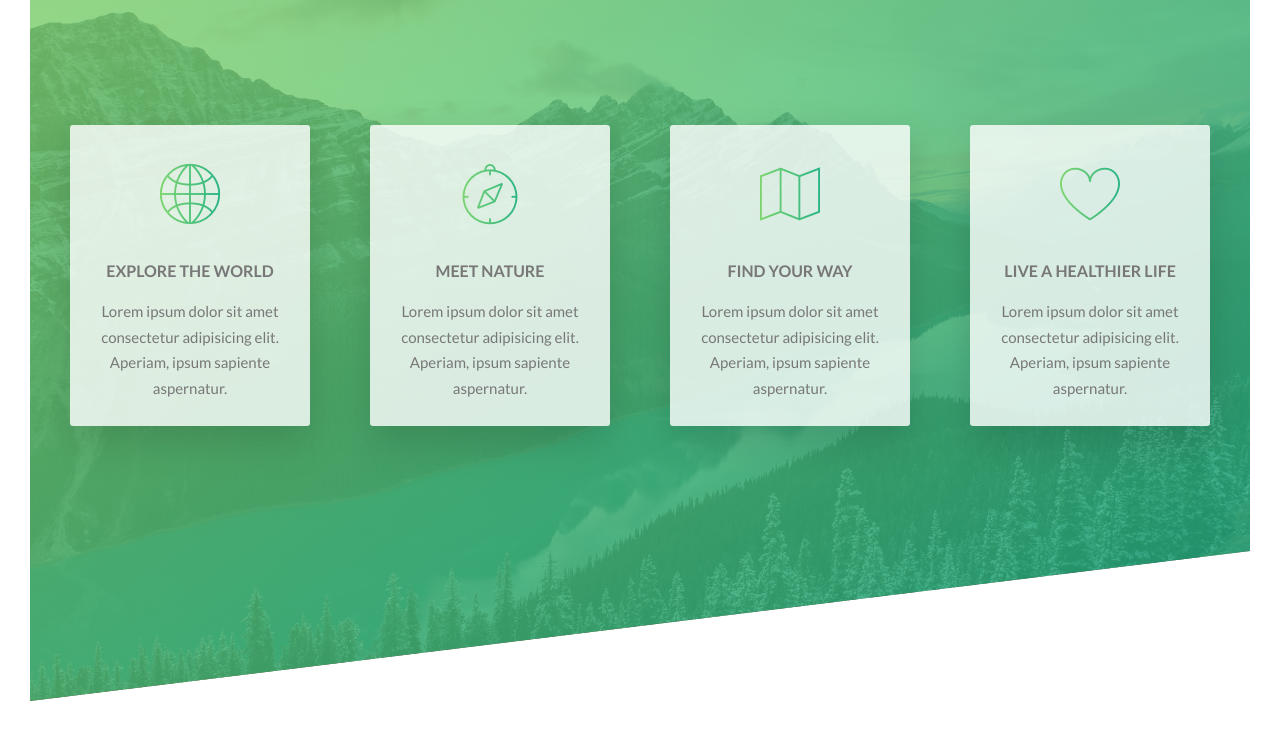
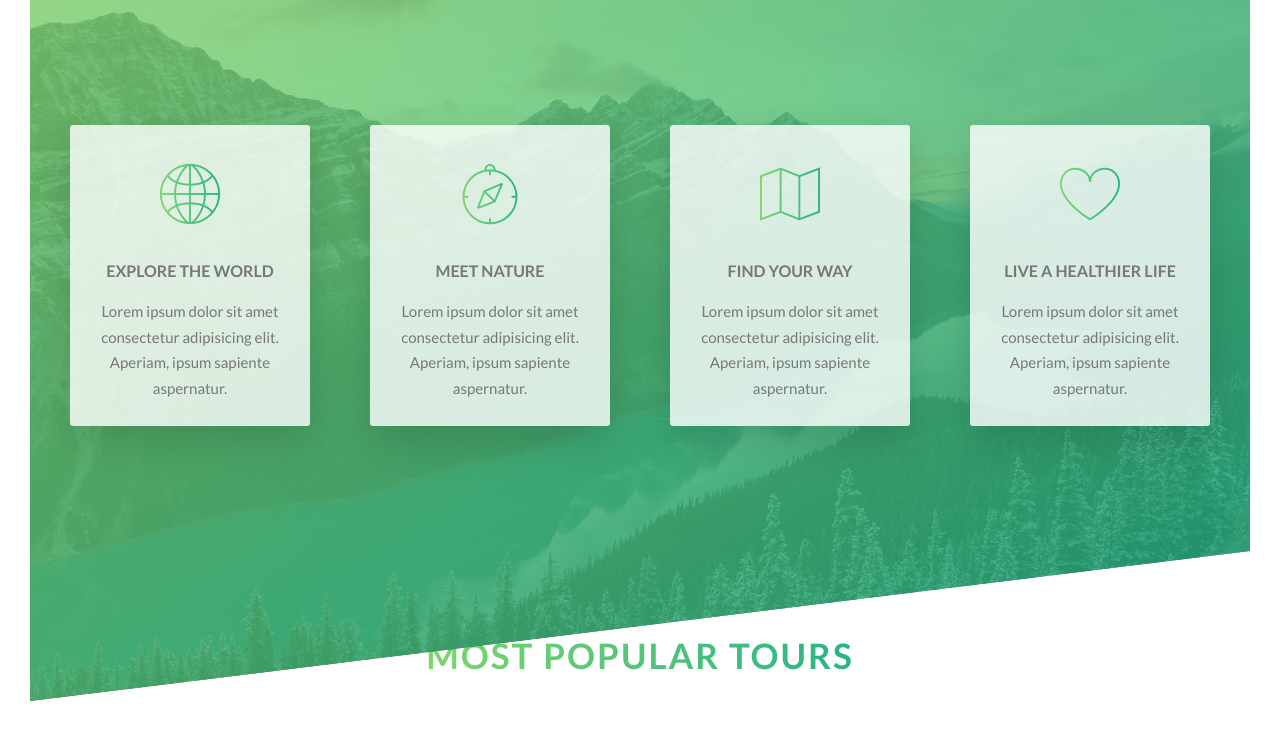
Before and after one commit to ajaljose/natours, a website: page index.html in a window 1280 px wide. Shown: the part 1586-2326 px from the top of the page. Before the commit the page ends 2287 px from the top, so only its background shows below. Drawn offline with Linux system fonts and the light colour scheme.

Commit message:
section tours

```diff
--- a/index.html
+++ b/index.html
@@ -110,6 +110,13 @@
             </div>
         </div>
     </section>
+    <section class="section-tours"  id="section-tours">
+      <div class="u-center-text u-margin-bottom-big">
+        <h2 class="heading-secondary">
+            Most popular tours
+        </h2>
+    </div>
+    </section>
     </main>
     <!-- <section class="grid-test">
             <div class="row">
```
